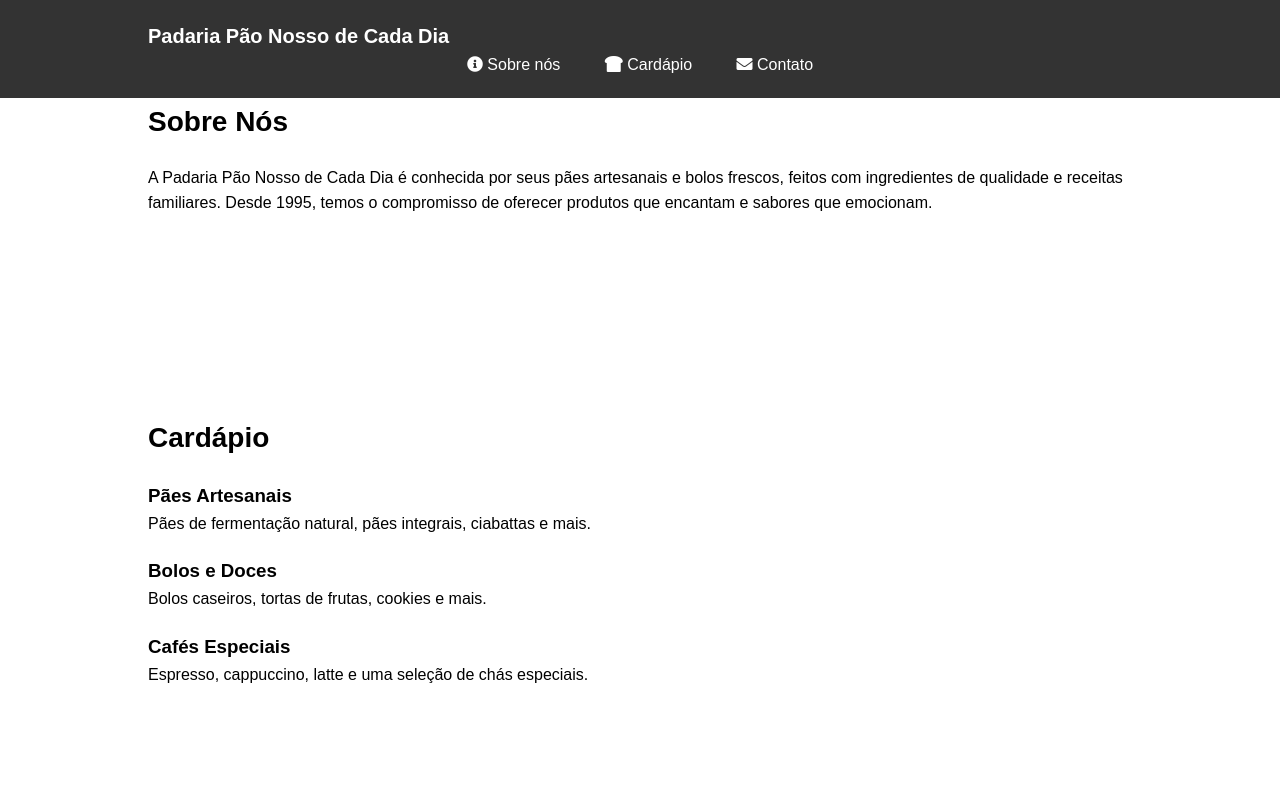
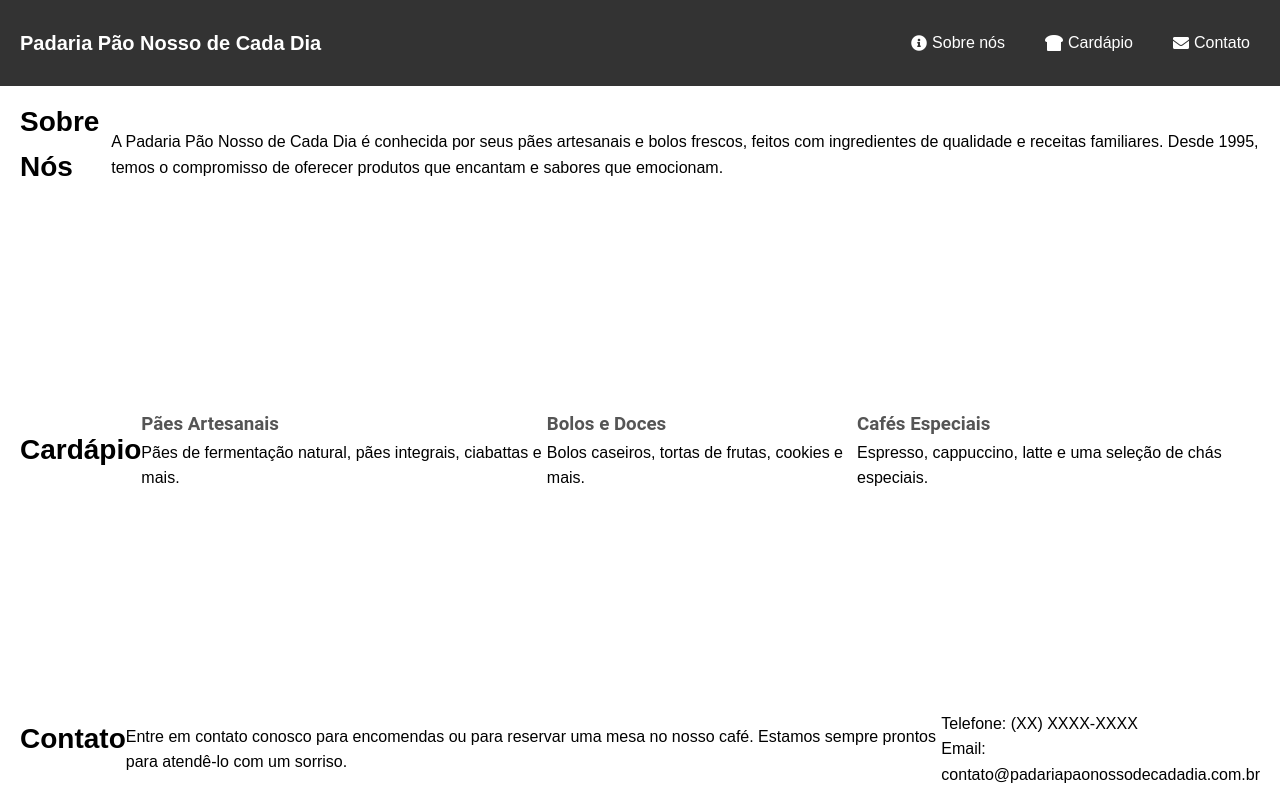
Before and after one commit to igor-rib-souza/pweb, a plain HTML site: page roteiro-2/Código Inicial do Roteiro 1 - HTML e CSS/Código Inicial do Roteiro 1 - HTML e CSS/index.html in a window 1280 px wide. Shown: the top 800 px of the page. Drawn offline with Linux system fonts and the light colour scheme.

Commit message:
melhorando header

```diff
--- a/roteiro-2/Código Inicial do Roteiro 1 - HTML e CSS/Código Inicial do Roteiro 1 - HTML e CSS/styles.css
+++ b/roteiro-2/Código Inicial do Roteiro 1 - HTML e CSS/Código Inicial do Roteiro 1 - HTML e CSS/styles.css
@@ -12,10 +12,11 @@ body {
 }
 
 .container {
-    width: 80%;
-    max-width: 1200px;
     margin: 0 auto;
     padding: 20px;
+    display: flex;
+    align-items: center;
+    justify-content: space-between;
 }
 
 header {
@@ -33,6 +34,8 @@ header h1 {
 nav ul {
     list-style-type: none;
     text-align: center;
+    display: flex;
+
 }
 
 nav ul li {
@@ -49,7 +52,14 @@ nav ul li a {
     color: #fff;
     font-size: 16px;
     padding: 10px;
+    display: flex;
+    align-items: center; /* Para alinhar verticalmente o ícone e o texto */
+    transition: background-color 0.3s ease;
 }
+
+nav ul li a i {
+    margin-right: 5px; /* Espaço entre o ícone e o texto */
+    }
 
 nav ul li a:hover {
     background-color: #555;
@@ -69,6 +79,11 @@ nav ul li a:hover {
     margin-bottom: 20px;
 }
 
+.cardapio-item h3 {
+    color: #555;
+    font-family: "Roboto", Arial, sans-serif
+}
+
 footer {
     background-color: #333;
     color: #fff;
```
